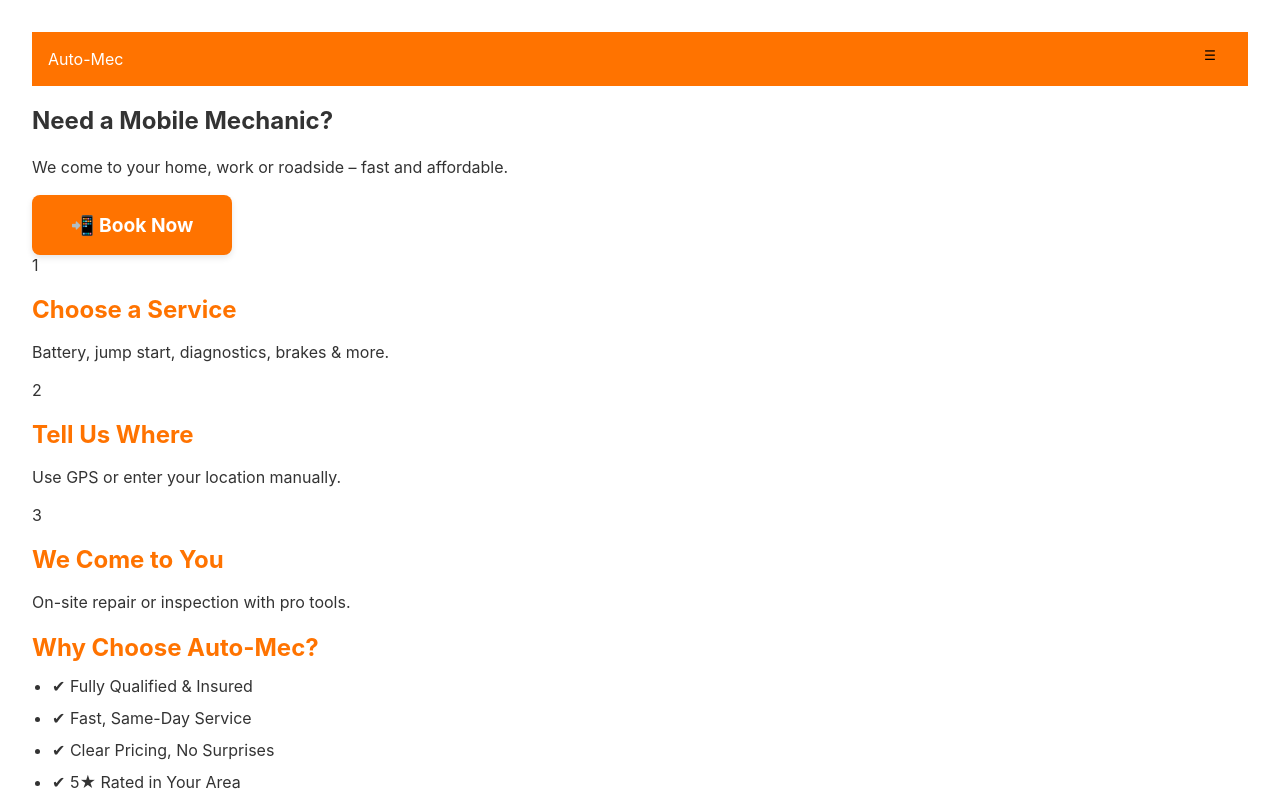
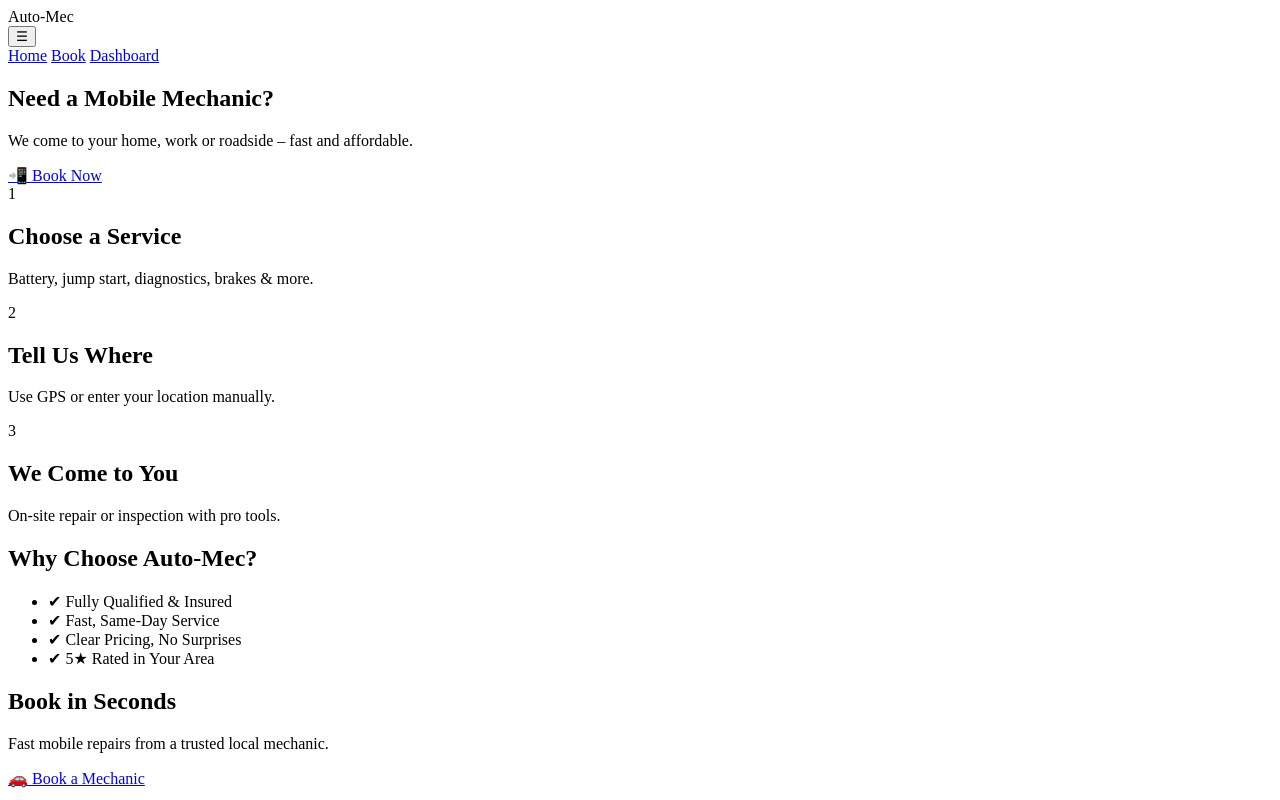
Before and after one commit to Cualabeer/Auto-mec, a plain HTML site: page index.html in a window 1280 px wide. Shown: the top 800 px of the page. Drawn offline with nearby package versions, Linux system fonts and the light colour scheme.

Commit message:
Update styles.css

```diff
--- a/styles.css
+++ b/styles.css
@@ -1,178 +1 @@
-/* === Root color variables === */
-:root {
-  --hi-vis-orange: #ff7300;
-  --hi-vis-yellow: #ffec3d;
-  --white: #ffffff;
-  --black: #000000;
-  --gray-dark: #333333;
-  --gray-light: #f2f2f2;
-  --shadow: rgba(0, 0, 0, 0.1);
-}
-
-/* === Global base styles === */
-* {
-  box-sizing: border-box;
-}
-
-body {
-  margin: 0;
-  font-family: -apple-system, BlinkMacSystemFont, "Segoe UI", Roboto, Oxygen,
-    Ubuntu, Cantarell, "Open Sans", "Helvetica Neue", sans-serif;
-  background: var(--white);
-  color: var(--gray-dark);
-  -webkit-font-smoothing: antialiased;
-  -moz-osx-font-smoothing: grayscale;
-}
-
-.container {
-  max-width: 480px;
-  margin: 0 auto;
-  padding: 1rem;
-}
-
-/* === Site header === */
-header {
-  background: var(--hi-vis-orange);
-  color: var(--white);
-  padding: 1rem;
-  position: sticky;
-  top: 0;
-  z-index: 1000;
-
-  display: flex;
-  justify-content: space-between;
-  align-items: center;
-}
-
-header h1 {
-  font-size: 1.5rem;
-  margin: 0;
-}
-
-/* Hamburger button */
-#navToggle {
-  background: none;
-  border: none;
-  cursor: pointer;
-  display: flex;
-  flex-direction: column;
-  justify-content: space-between;
-  height: 22px;
-  width: 28px;
-  padding: 0;
-}
-
-#navToggle span {
-  display: block;
-  height: 4px;
-  background: var(--white);
-  border-radius: 2px;
-}
-
-/* Navigation menu */
-nav#navMenu {
-  position: absolute;
-  top: 56px;
-  right: 1rem;
-  background: var(--hi-vis-orange);
-  border-radius: 6px;
-  box-shadow: 0 2px 10px var(--shadow);
-  display: none;
-  flex-direction: column;
-  min-width: 150px;
-  z-index: 1001;
-}
-
-nav#navMenu.show {
-  display: flex;
-}
-
-nav#navMenu a {
-  color: var(--white);
-  padding: 0.75rem 1rem;
-  text-decoration: none;
-  font-weight: 600;
-  border-bottom: 1px solid rgba(255, 255, 255, 0.3);
-}
-
-nav#navMenu a:last-child {
-  border-bottom: none;
-}
-
-nav#navMenu a:hover,
-nav#navMenu a[aria-current="page"] {
-  background: var(--hi-vis-yellow);
-  color: var(--black);
-}
-
-/* === Sections styling === */
-.section {
-  margin-bottom: 2.5rem;
-}
-
-h2 {
-  font-size: 1.5rem;
-  margin-bottom: 0.75rem;
-  color: var(--hi-vis-orange);
-}
-
-p,
-li {
-  font-size: 1rem;
-  line-height: 1.5;
-}
-
-ol,
-ul {
-  padding-left: 1.25rem;
-  margin: 0;
-}
-
-li {
-  margin-bottom: 0.5rem;
-}
-
-/* === Buttons === */
-.btn {
-  display: inline-block;
-  padding: 18px 1.5rem;
-  font-size: 1.2rem;
-  font-weight: 700;
-  color: var(--white);
-  background-color: var(--hi-vis-orange);
-  border: none;
-  border-radius: 8px;
-  text-align: center;
-  cursor: pointer;
-  text-decoration: none;
-  user-select: none;
-  transition: background-color 0.3s ease;
-  box-shadow: 0 3px 6px var(--shadow);
-  width: 100%;
-  box-sizing: border-box;
-}
-
-.btn:hover,
-.btn:focus {
-  background-color: #e65f00;
-  outline: none;
-}
-
-.btn-large {
-  padding: 22px 1.5rem;
-  font-size: 1.4rem;
-}
-
-/* === Responsive adjustments === */
-@media (min-width: 600px) {
-  body {
-    padding: 2rem;
-  }
-  .container {
-    padding: 0;
-  }
-  .btn {
-    width: auto;
-    min-width: 200px;
-  }
-}
+f
```
